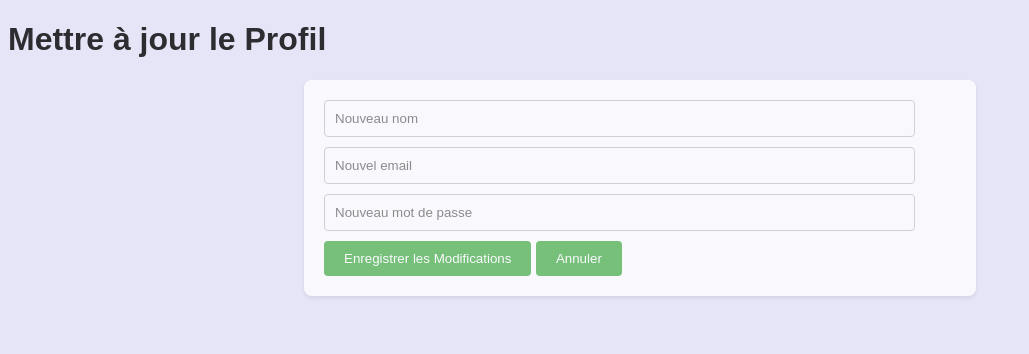
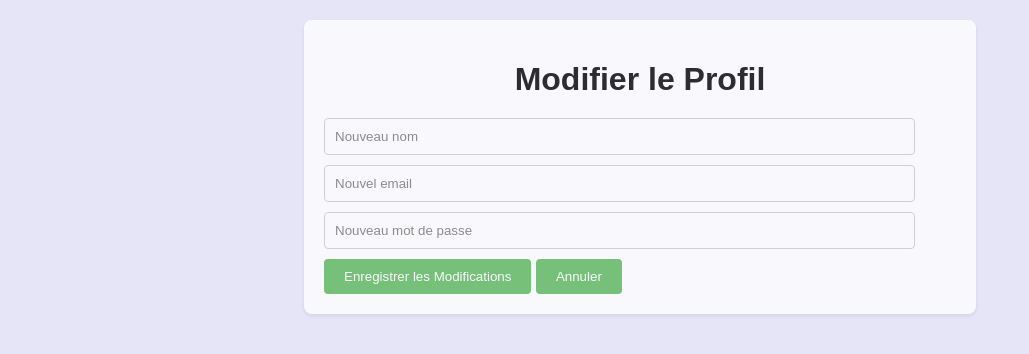
Before and after one commit to Scriimm/todolist, a website: page public/update_profile.html in a window 1280 px wide. Shown: the whole page, without its empty margins (0-1029 px from the left). Drawn offline with Linux system fonts and the light colour scheme; sample sign-in values are in the browser's storage.

Commit message:
Update html files
Changing title placement on the page.

```diff
--- a/public/update_profile.html
+++ b/public/update_profile.html
@@ -6,8 +6,8 @@
     <link rel="stylesheet" href="style.css">
 </head>
 <body>
-    <h1>Mettre à jour le Profil</h1>
     <form id="update-profile-form">
+        <h1>Modifier le Profil</h1>
         <input type="text" id="username" name="username" placeholder="Nouveau nom" autocomplete="username">
         <input type="email" id="email" name="email" placeholder="Nouvel email" autocomplete="email">
         <input type="password" id="password" name="password" placeholder="Nouveau mot de passe" autocomplete="new-password">
```
Also changed, not shown: public/login.html (+1 -1 lines), public/register.html (+1 -1 lines).
